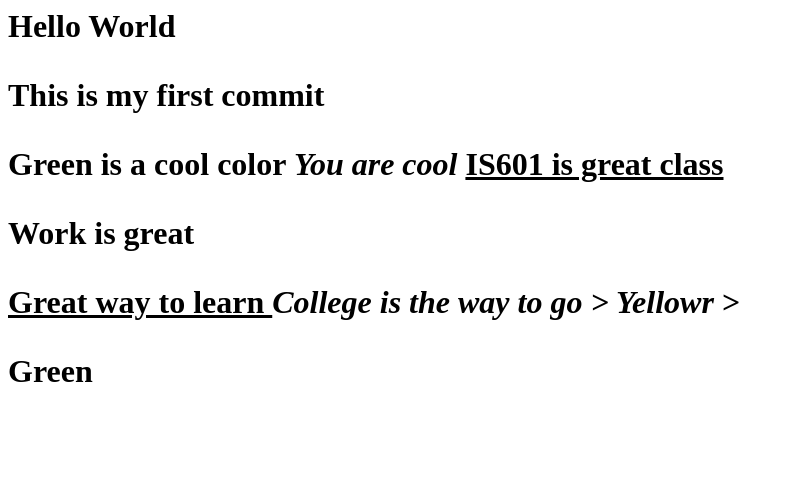
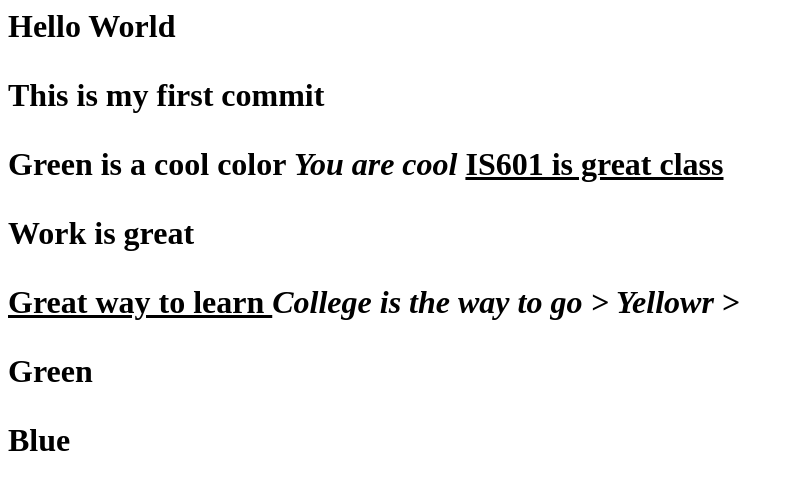
Before and after one commit to Waqar78610/Assignment-2, a plain HTML site: page index.html in a window 1280 px wide. Shown: the whole page, without its empty margins (0-794 px from the left). Drawn offline with Linux system fonts and the light colour scheme.

Commit message:
Tenth Commit

```diff
--- a/index.html
+++ b/index.html
@@ -16,3 +16,5 @@
 		<I>> Yellowr </I>>
 
 		<p> Green </p>
+
+		<p> Blue </p>
```
